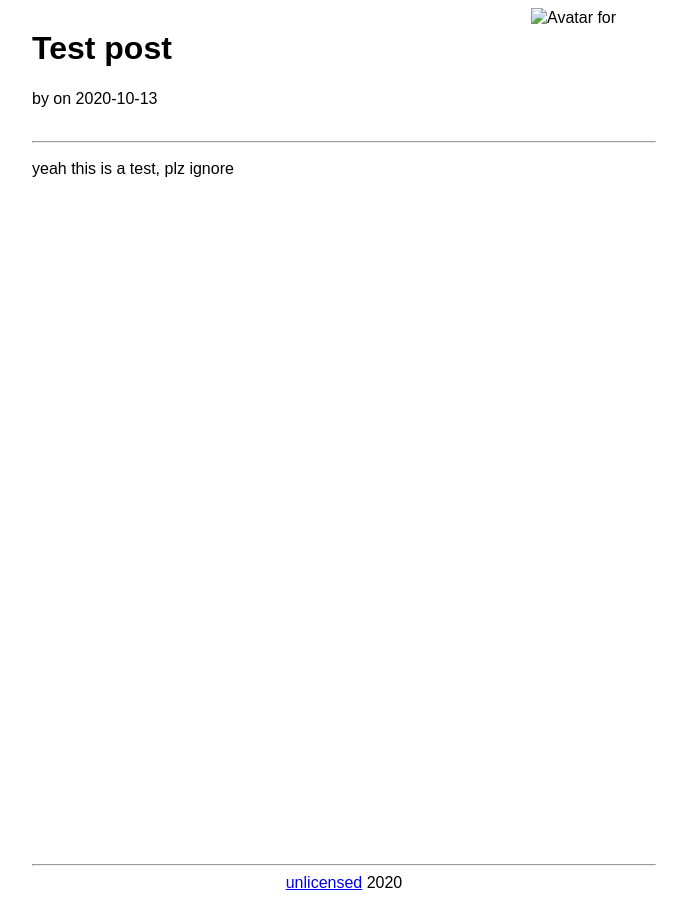
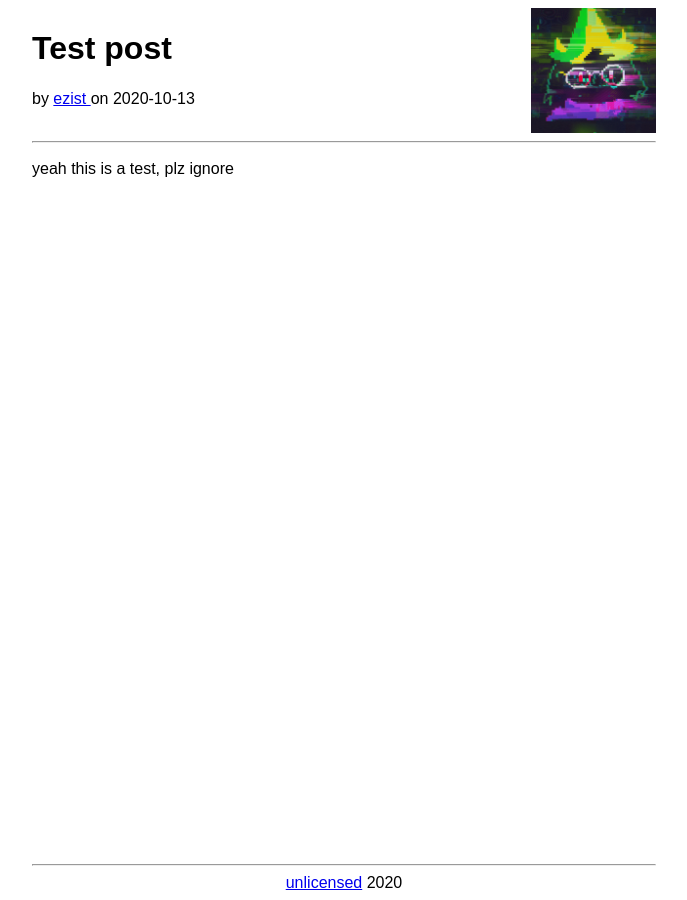
Before and after one commit to ezist/ezist.github.io, a Jekyll site: the page built from _posts/2020-10-13-test-post.html, in a window 1280 px wide. Shown: the whole page, without its empty margins (296-983 px from the left). Built offline with Jekyll 4.4.1, drawn with Linux system fonts in a browser that asks for light colours.

Commit message:
Test Jekyll posting #12
Signed-off-by: ezist <maxwell1998r@gmail.com>

```diff
--- /dev/null
+++ b/_data/authors.yml
@@ -0,0 +1,4 @@
+ezist:
+    name: "ezist"
+    url: "https://ezist.github.io/"
+    photo: "https://ezist.github.io/avatar.png"
--- a/_layouts/default.html
+++ b/_layouts/default.html
@@ -12,9 +12,24 @@
 		<div id="main-container">
 			<div id="content">
 				<div class="clearfix">
-					<img class="float-right" src="{{ author.photo }}" width="125" height="125" alt="Avatar for {{ author.name }}" />
+					{% assign author = site.data.authors[page.author] %}
+					{% if author.photo %}
+						<img class="float-right" src="{{ author.photo }}" width="125" height="125" alt="Avatar for {{ author.name }}" />
+					{% endif %}
 					<h1>{{ page.title }}</h1>
-					<p>by <a href="{{ author.url }}">{{ author.name }}</a> on {{ page.date | date: "%Y-%m-%d" }}</p>
+					<p>
+						{% if author.name %}
+							by
+							{% if author.url %}
+								<a href="{{ author.url }}">
+							{% endif %}
+							{{ author.name }}
+							{% if author.url %}
+								</a>
+							{% endif %}
+						{% endif %}
+						 on {{ page.date | date: "%Y-%m-%d" }}
+					</p>
 				</div>
 				<hr />
 				{{ content }}
--- a/_posts/2020-10-13-test-post.html
+++ b/_posts/2020-10-13-test-post.html
@@ -1,10 +1,7 @@
 ---
-author:
-  name: "ezist"
-  url: "https://ezist.github.io/"
-  photo: "https://ezist.github.io/avatar.png"
 layout: default
 title: "Test post"
+author: ezist
 ---
 
 <p>yeah this is a test, plz ignore</p>
```
